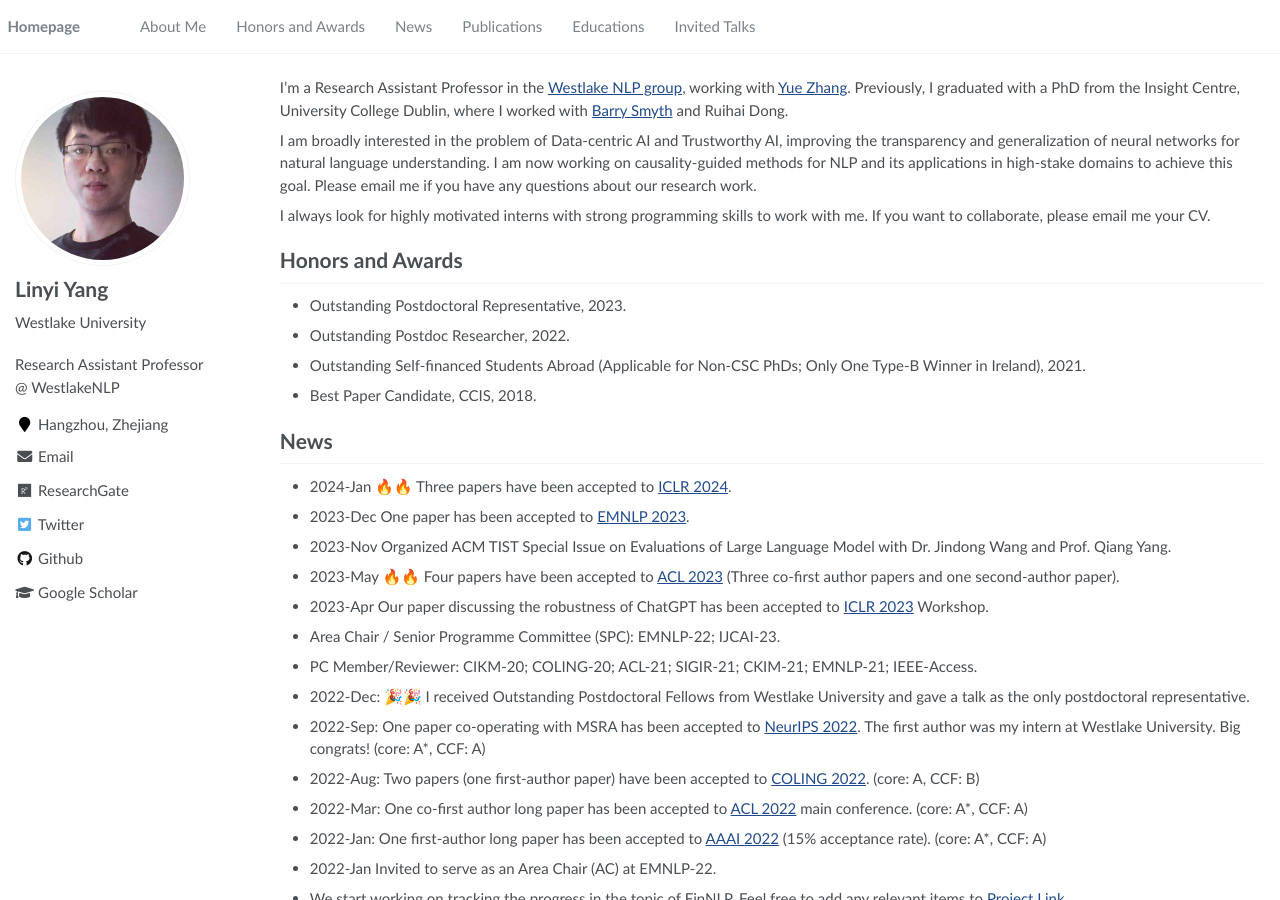
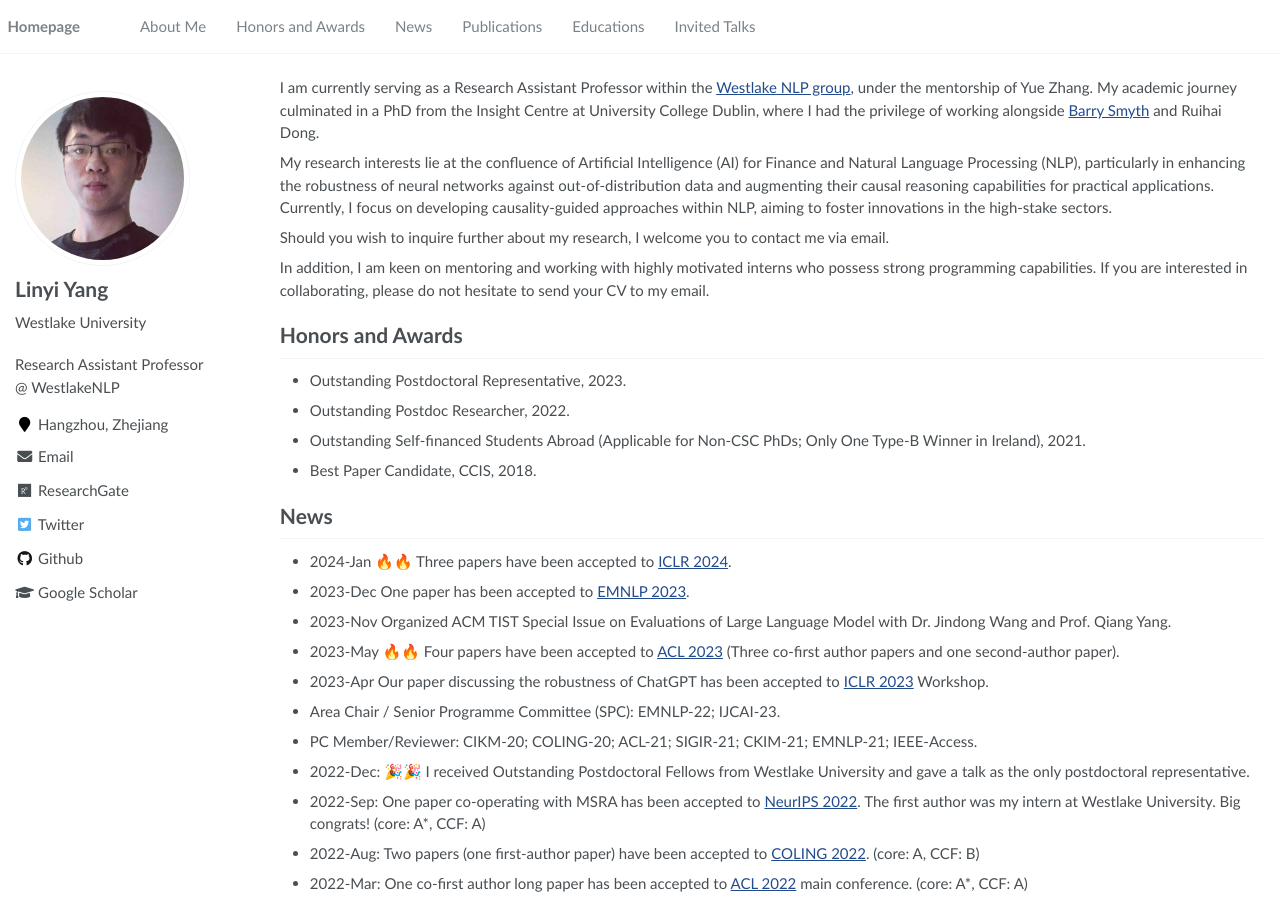
Before and after one commit to YangLinyi/yanglinyi.github.io, a Jekyll site: the page built from _pages/about.md, in a window 1280 px wide and 900 px high. Built offline with Jekyll 4.4.1, drawn with Linux system fonts in a browser that asks for light colours.

Commit message:
Update about.md

```diff
--- a/_pages/about.md
+++ b/_pages/about.md
@@ -17,11 +17,13 @@ redirect_from:
 
 <span class='anchor' id='about-me'></span>
 
-I’m a Research Assistant Professor in the [Westlake NLP group](https://westlakenlp.netlify.app/), working with [Yue Zhang](https://frcchang.github.io/). Previously, I graduated with a PhD from the Insight Centre, University College Dublin, where I worked with [Barry Smyth](https://people.ucd.ie/barry.smyth) and Ruihai Dong.
+I am currently serving as a Research Assistant Professor within the [Westlake NLP group](https://westlakenlp.netlify.app/), under the mentorship of Yue Zhang. My academic journey culminated in a PhD from the Insight Centre at University College Dublin, where I had the privilege of working alongside [Barry Smyth](https://people.ucd.ie/barry.smyth) and Ruihai Dong.
 
-I am broadly interested in the problem of Data-centric AI and Trustworthy AI, improving the transparency and generalization of neural networks for natural language understanding. I am now working on causality-guided methods for NLP and its applications in high-stake domains to achieve this goal. Please email me if you have any questions about our research work.
+My research interests lie at the confluence of Artificial Intelligence (AI) for Finance and Natural Language Processing (NLP), particularly in enhancing the robustness of neural networks against out-of-distribution data and augmenting their causal reasoning capabilities for practical applications. Currently, I focus on developing causality-guided approaches within NLP, aiming to foster innovations in the high-stake sectors.
 
-I always look for highly motivated interns with strong programming skills to work with me. If you want to collaborate, please email me your CV.
+Should you wish to inquire further about my research, I welcome you to contact me via email.
+
+In addition, I am keen on mentoring and working with highly motivated interns who possess strong programming capabilities. If you are interested in collaborating, please do not hesitate to send your CV to my email.
 
 # Honors and Awards
 
```
